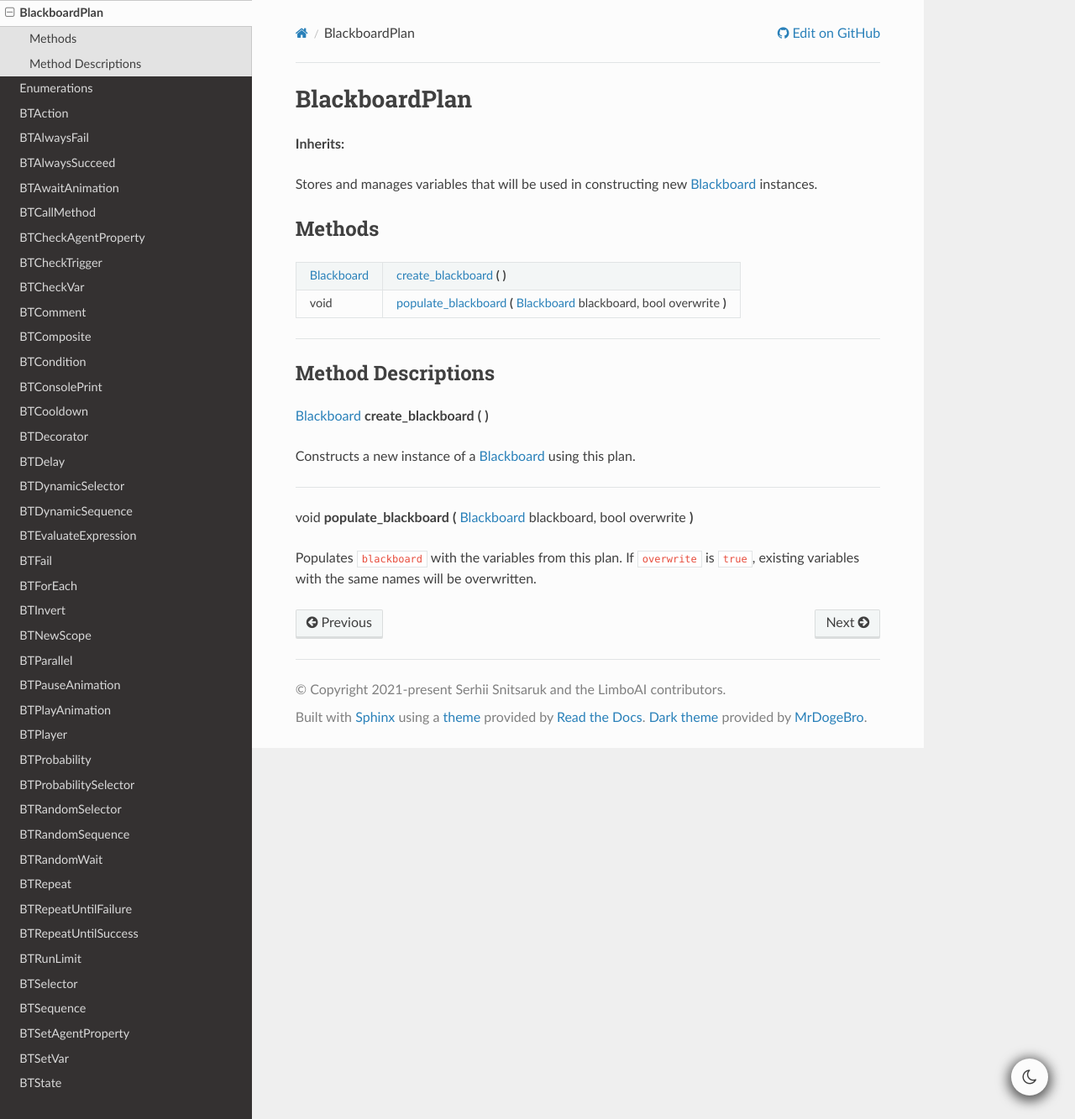
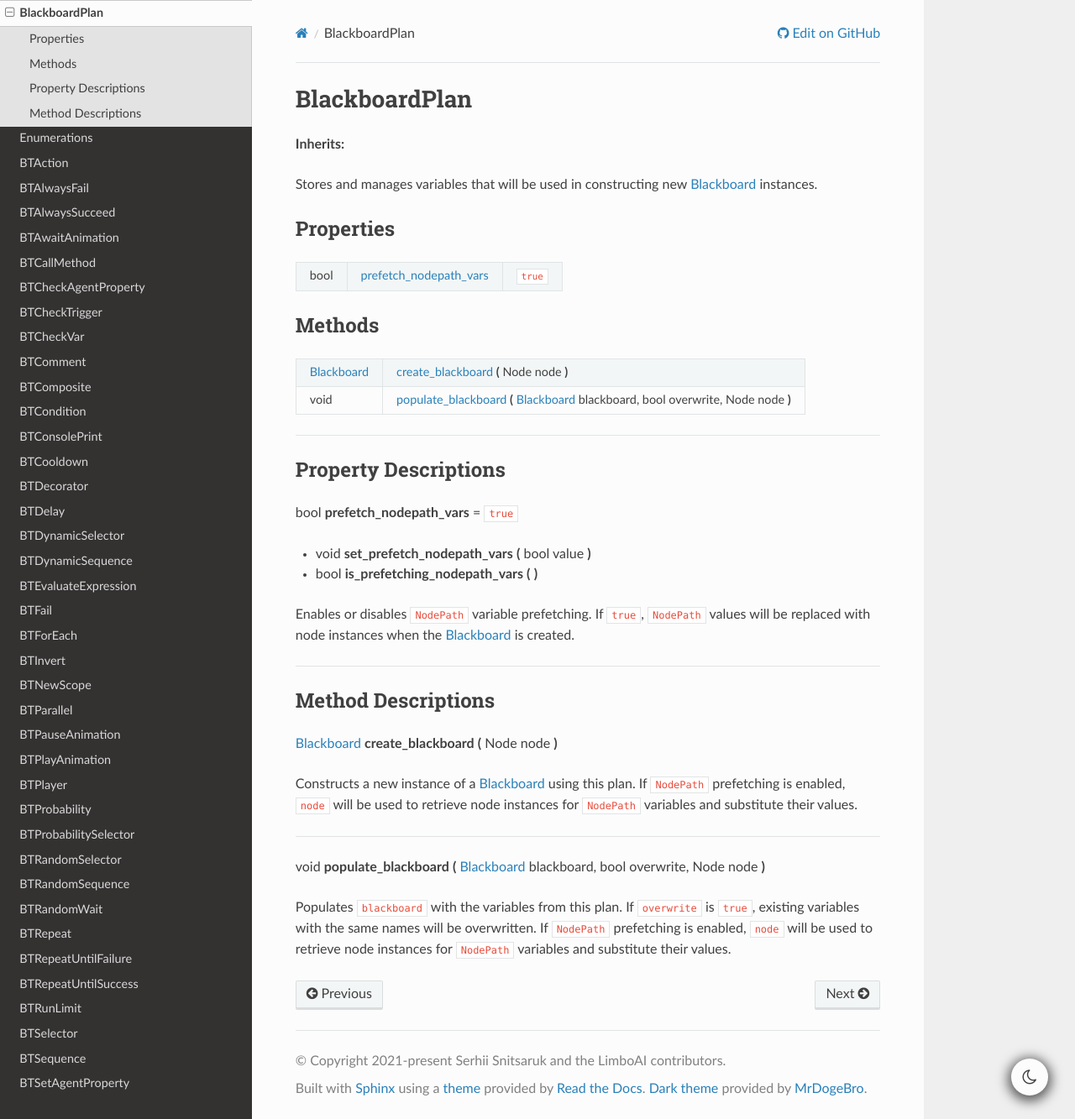
Before and after one commit to limbonaut/limboai, a Sphinx documentation site: the page built from doc/source/classes/class_blackboardplan.rst, in a window 1280 px wide and 1333 px high. Shown: the whole window at 84% size. Built offline with Sphinx 7.4.7 and the Read the Docs theme 2.0.0, drawn with Linux system fonts in a browser that asks for light colours; pages that are not in the unit, such as notebooks, are missing from menus.

Commit message:
Doc: Update class docs

```diff
--- a/doc/source/classes/class_blackboardplan.rst
+++ b/doc/source/classes/class_blackboardplan.rst
@@ -16,17 +16,51 @@ Stores and manages variables that will be used in constructing new :ref:`Blackbo
 
 .. rst-class:: classref-reftable-group
 
+Properties
+----------
+
+.. table::
+   :widths: auto
+
+   +------+-------------------------------------------------------------------------------------+----------+
+   | bool | :ref:`prefetch_nodepath_vars<class_BlackboardPlan_property_prefetch_nodepath_vars>` | ``true`` |
+   +------+-------------------------------------------------------------------------------------+----------+
+
+.. rst-class:: classref-reftable-group
+
 Methods
 -------
 
 .. table::
    :widths: auto
 
-   +-------------------------------------+--------------------------------------------------------------------------------------------------------------------------------------------------------+
-   | :ref:`Blackboard<class_Blackboard>` | :ref:`create_blackboard<class_BlackboardPlan_method_create_blackboard>` **(** **)**                                                                    |
-   +-------------------------------------+--------------------------------------------------------------------------------------------------------------------------------------------------------+
-   | void                                | :ref:`populate_blackboard<class_BlackboardPlan_method_populate_blackboard>` **(** :ref:`Blackboard<class_Blackboard>` blackboard, bool overwrite **)** |
-   +-------------------------------------+--------------------------------------------------------------------------------------------------------------------------------------------------------+
+   +-------------------------------------+-------------------------------------------------------------------------------------------------------------------------------------------------------------------+
+   | :ref:`Blackboard<class_Blackboard>` | :ref:`create_blackboard<class_BlackboardPlan_method_create_blackboard>` **(** Node node **)**                                                                     |
+   +-------------------------------------+-------------------------------------------------------------------------------------------------------------------------------------------------------------------+
+   | void                                | :ref:`populate_blackboard<class_BlackboardPlan_method_populate_blackboard>` **(** :ref:`Blackboard<class_Blackboard>` blackboard, bool overwrite, Node node **)** |
+   +-------------------------------------+-------------------------------------------------------------------------------------------------------------------------------------------------------------------+
+
+.. rst-class:: classref-section-separator
+
+----
+
+.. rst-class:: classref-descriptions-group
+
+Property Descriptions
+---------------------
+
+.. _class_BlackboardPlan_property_prefetch_nodepath_vars:
+
+.. rst-class:: classref-property
+
+bool **prefetch_nodepath_vars** = ``true``
+
+.. rst-class:: classref-property-setget
+
+- void **set_prefetch_nodepath_vars** **(** bool value **)**
+- bool **is_prefetching_nodepath_vars** **(** **)**
+
+Enables or disables ``NodePath`` variable prefetching. If ``true``, ``NodePath`` values will be replaced with node instances when the :ref:`Blackboard<class_Blackboard>` is created.
 
 .. rst-class:: classref-section-separator
 
@@ -41,9 +75,9 @@ Method Descriptions
 
 .. rst-class:: classref-method
 
-:ref:`Blackboard<class_Blackboard>` **create_blackboard** **(** **)**
+:ref:`Blackboard<class_Blackboard>` **create_blackboard** **(** Node node **)**
 
-Constructs a new instance of a :ref:`Blackboard<class_Blackboard>` using this plan.
+Constructs a new instance of a :ref:`Blackboard<class_Blackboard>` using this plan. If ``NodePath`` prefetching is enabled, ``node`` will be used to retrieve node instances for ``NodePath`` variables and substitute their values.
 
 .. rst-class:: classref-item-separator
 
@@ -53,9 +87,9 @@ Constructs a new instance of a :ref:`Blackboard<class_Blackboard>` using this pl
 
 .. rst-class:: classref-method
 
-void **populate_blackboard** **(** :ref:`Blackboard<class_Blackboard>` blackboard, bool overwrite **)**
+void **populate_blackboard** **(** :ref:`Blackboard<class_Blackboard>` blackboard, bool overwrite, Node node **)**
 
-Populates ``blackboard`` with the variables from this plan. If ``overwrite`` is ``true``, existing variables with the same names will be overwritten.
+Populates ``blackboard`` with the variables from this plan. If ``overwrite`` is ``true``, existing variables with the same names will be overwritten. If ``NodePath`` prefetching is enabled, ``node`` will be used to retrieve node instances for ``NodePath`` variables and substitute their values.
 
 .. |virtual| replace:: :abbr:`virtual (This method should typically be overridden by the user to have any effect.)`
 .. |const| replace:: :abbr:`const (This method has no side effects. It doesn't modify any of the instance's member variables.)`
```
Also changed, not shown: doc/source/classes/class_blackboard.rst (+0 -14 lines), doc/source/classes/class_btplayer.rst (+13 -32 lines), 3 other files.
